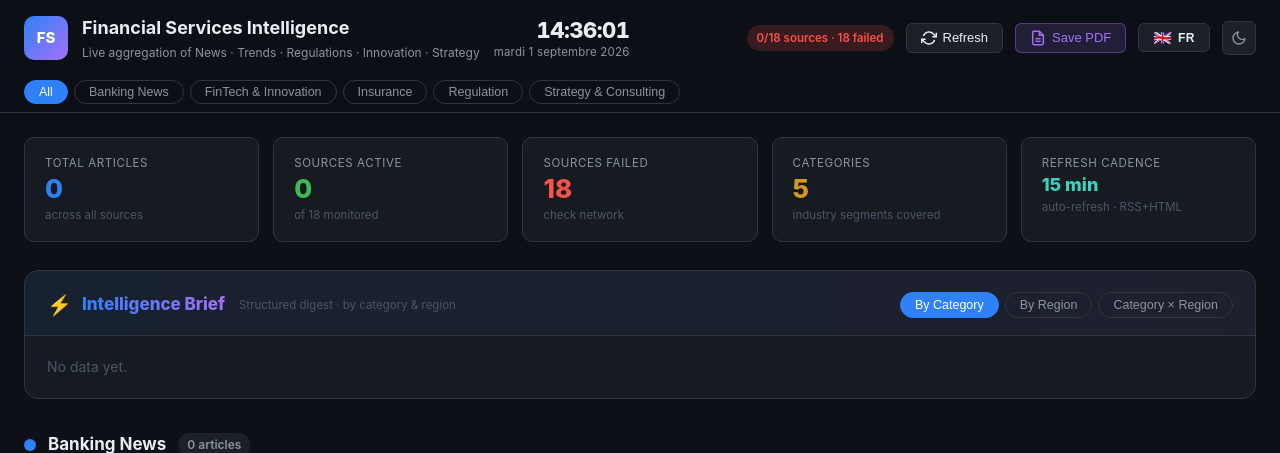
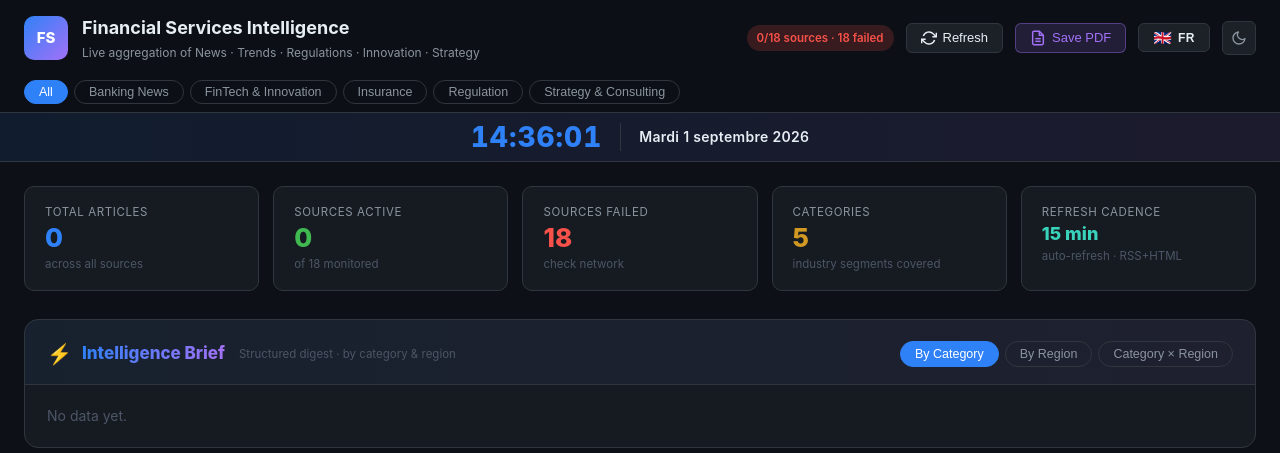
Before and after one commit to F076186/fs-news-dashboard, a Flask app: page / in a window 1280 px wide. Shown: the top 453 px of the page. Run offline with Flask 3, Linux system fonts and the light colour scheme; some libraries are stand-ins or nearby versions.

Commit message:
feat: prominent clock bar between header and content — time 28px accent colour + full date

```diff
--- a/templates/index.html
+++ b/templates/index.html
@@ -35,9 +35,10 @@ a{color:var(--accent);text-decoration:none}a:hover{text-decoration:underline}
 .lang-flag{font-size:15px;line-height:1}
 .lang-label{font-size:12px;font-weight:700;letter-spacing:.5px}
 .last-updated{font-size:11px;color:var(--text-dim);white-space:nowrap}
-.live-clock{display:flex;flex-direction:column;align-items:flex-end;line-height:1.25;flex-shrink:0}
-.live-clock-time{font-size:22px;font-weight:800;letter-spacing:-.5px;color:var(--text);font-variant-numeric:tabular-nums}
-.live-clock-date{font-size:11.5px;color:var(--text-muted);letter-spacing:.2px}
+.clock-bar{display:flex;align-items:center;justify-content:center;gap:18px;padding:10px 24px;background:linear-gradient(90deg,rgba(47,129,247,.10),rgba(163,113,247,.10));border-bottom:1px solid var(--border)}
+.clock-time{font-size:28px;font-weight:800;letter-spacing:1px;color:var(--accent);font-variant-numeric:tabular-nums;line-height:1}
+.clock-sep{width:1px;height:28px;background:var(--border)}
+.clock-date{font-size:14px;font-weight:600;color:var(--text);letter-spacing:.3px}
 .cat-bar{max-width:1440px;margin:0 auto;padding:8px 24px;display:flex;gap:6px;overflow-x:auto;scrollbar-width:none}
 .cat-bar::-webkit-scrollbar{display:none}
 .cat-btn{padding:4px 14px;border-radius:20px;border:1px solid var(--border);background:transparent;color:var(--text-muted);font-size:12.5px;cursor:pointer;white-space:nowrap;transition:all .15s}
@@ -174,10 +175,6 @@ a{color:var(--accent);text-decoration:none}a:hover{text-decoration:underline}
         <h1>Financial Services Intelligence</h1>
         <p>Live aggregation of News &middot; Trends &middot; Regulations &middot; Innovation &middot; Strategy</p>
       </div>
-      <div class="live-clock">
-        <span class="live-clock-time" id="clockTime"></span>
-        <span class="live-clock-date" id="clockDate"></span>
-      </div>
     </div>
     <div class="header-controls">
       <span class="status-pill loading" id="statusPill">Loading&hellip;</span>
@@ -230,6 +227,12 @@ a{color:var(--accent);text-decoration:none}a:hover{text-decoration:underline}
     <p class="loading-sub" id="loadingMsg">Connecting to 18 sources&hellip;</p>
     <div class="source-progress" id="sourceProgress"></div>
   </div>
+</div>
+
+<div class="clock-bar">
+  <span class="clock-time" id="clockTime">--:--:--</span>
+  <div class="clock-sep"></div>
+  <span class="clock-date" id="clockDate">---</span>
 </div>
 
 <main class="main-content" id="mainContent">
@@ -835,7 +838,11 @@ a{color:var(--accent);text-decoration:none}a:hover{text-decoration:underline}
     var timeEl = byId("clockTime");
     var dateEl = byId("clockDate");
     if (timeEl) timeEl.textContent = now.toLocaleTimeString("fr-FR", {hour:"2-digit", minute:"2-digit", second:"2-digit"});
-    if (dateEl) dateEl.textContent = now.toLocaleDateString("fr-FR", {weekday:"long", day:"numeric", month:"long", year:"numeric"});
+    if (dateEl) {
+      var day = now.toLocaleDateString("fr-FR", {weekday:"long"});
+      var date = now.toLocaleDateString("fr-FR", {day:"numeric", month:"long", year:"numeric"});
+      dateEl.textContent = day.charAt(0).toUpperCase() + day.slice(1) + " " + date;
+    }
   }
   tickClock();
   setInterval(tickClock, 1000);
```
